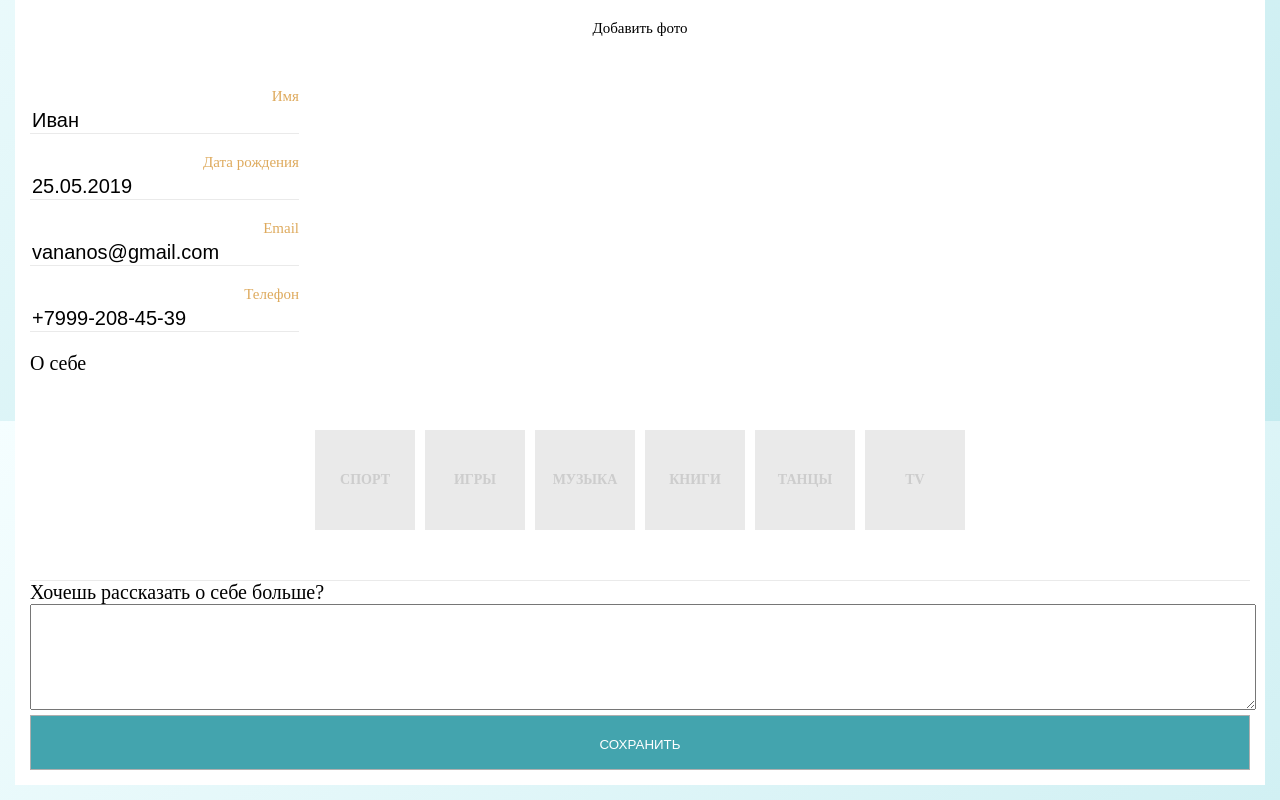
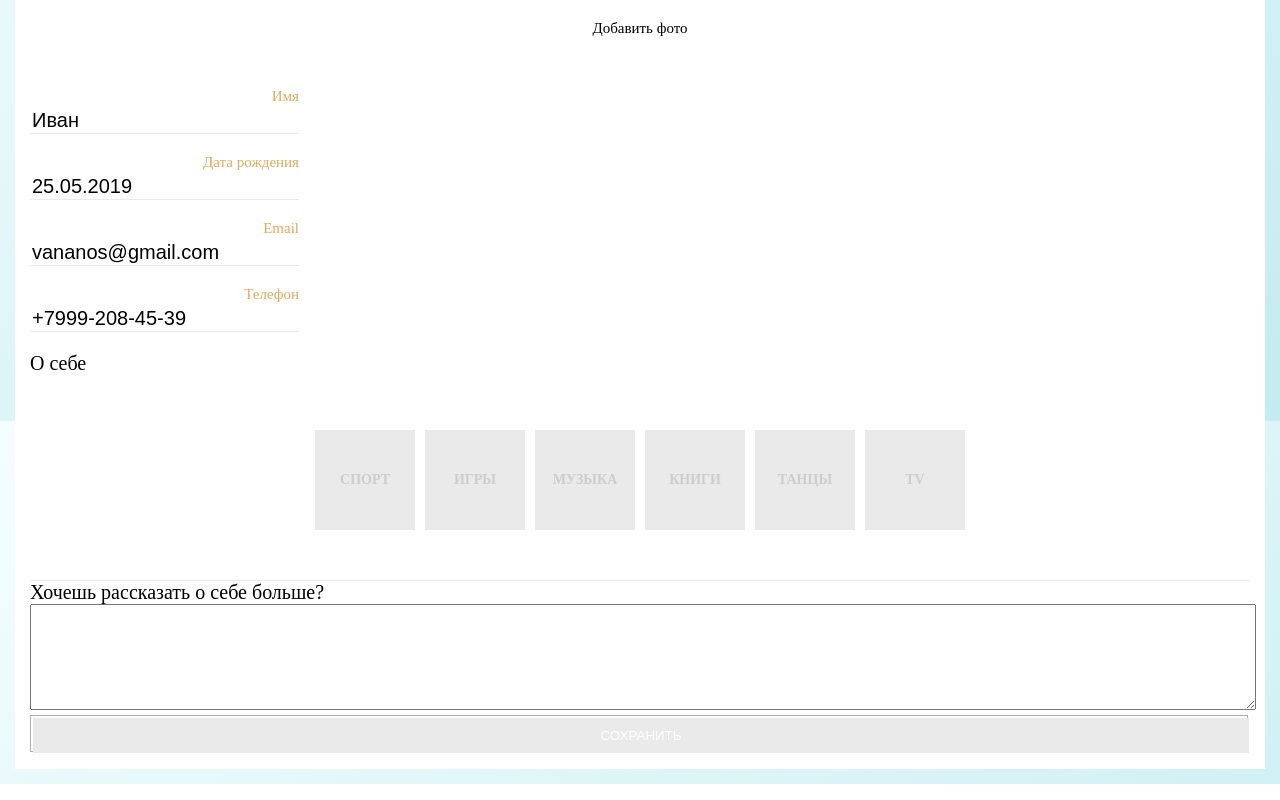
Before and after one commit to vananos/sosedi, a React (Create React App) app: page /profile in a window 1280 px wide. Shown: the part 379-1179 px from the top of the page. Built offline with nearby package versions, Linux system fonts and the light colour scheme.

Commit message:
button imprvements

```diff
--- a/src/components/common/Button.css
+++ b/src/components/common/Button.css
@@ -1,16 +1,33 @@
 .btn-wrapper {
+    cursor: pointer;
+    padding: 0 2px 2px 0;
+}
+
+.btn-border {
     position: relative;
-    padding: 0.75em 5em 0.75em 5em;
-    background-color: rgba(67, 164, 174, 1);
+    background: transparent;
     border: 1px solid rgba(175, 175, 175, 1);
-    text-align: center;
 }
 
 .btn {
-    display: inline-block;
+    cursor: pointer;
+    display: block;
     text-transform: uppercase;
-    background: transparent;
+    background-color: rgba(67, 164, 174, 1);
+    padding: 0.75em 0;
+    width: 100%;
     color: white;
     border: none;
     outline: none;
+    text-align: center;
+    transform: translate(2px, 2px);
 }
+
+.btn-wrapper:active .btn,
+.btn:active {
+    background-color: rgba(175, 223, 228, 1);
+}
+
+.btn-disabled {
+    background-color: rgba(234, 234, 234, 1) !important;
+}
--- a/src/components/common/Button.js
+++ b/src/components/common/Button.js
@@ -2,10 +2,27 @@ import React from "react";
 import "./Button.css";
 
 export default function Button(props) {
-  const { children, className } = props;
+  const { children, className, customHandler, disabled } = props;
+
+  const clickHandler = e => {
+    if (!disabled) {
+      customHandler(e);
+    }
+  };
+
   return (
-    <div className={`${className ? className : ""} btn-wrapper`}>
-      <button className="btn">{children}</button>
+    <div
+      className={`btn-wrapper ${className ? className : ""}`}
+      onClick={clickHandler}
+    >
+      <div className="btn-border">
+        <button
+          className={`btn ${disabled ? "btn-disabled" : ""}`}
+          onClick={e => e.preventDefault()}
+        >
+          {children}
+        </button>
+      </div>
     </div>
   );
 }
--- a/src/components/profile/Profile.js
+++ b/src/components/profile/Profile.js
@@ -69,7 +69,7 @@ export default class Profile extends Component {
             <span>Хочешь рассказать о себе больше?</span>
             <textarea className="profile-about-itself" />
           </div>
-          <Button>сохранить</Button>
+          <Button disabled>сохранить</Button>
         </form>
       </div>
     );
```
